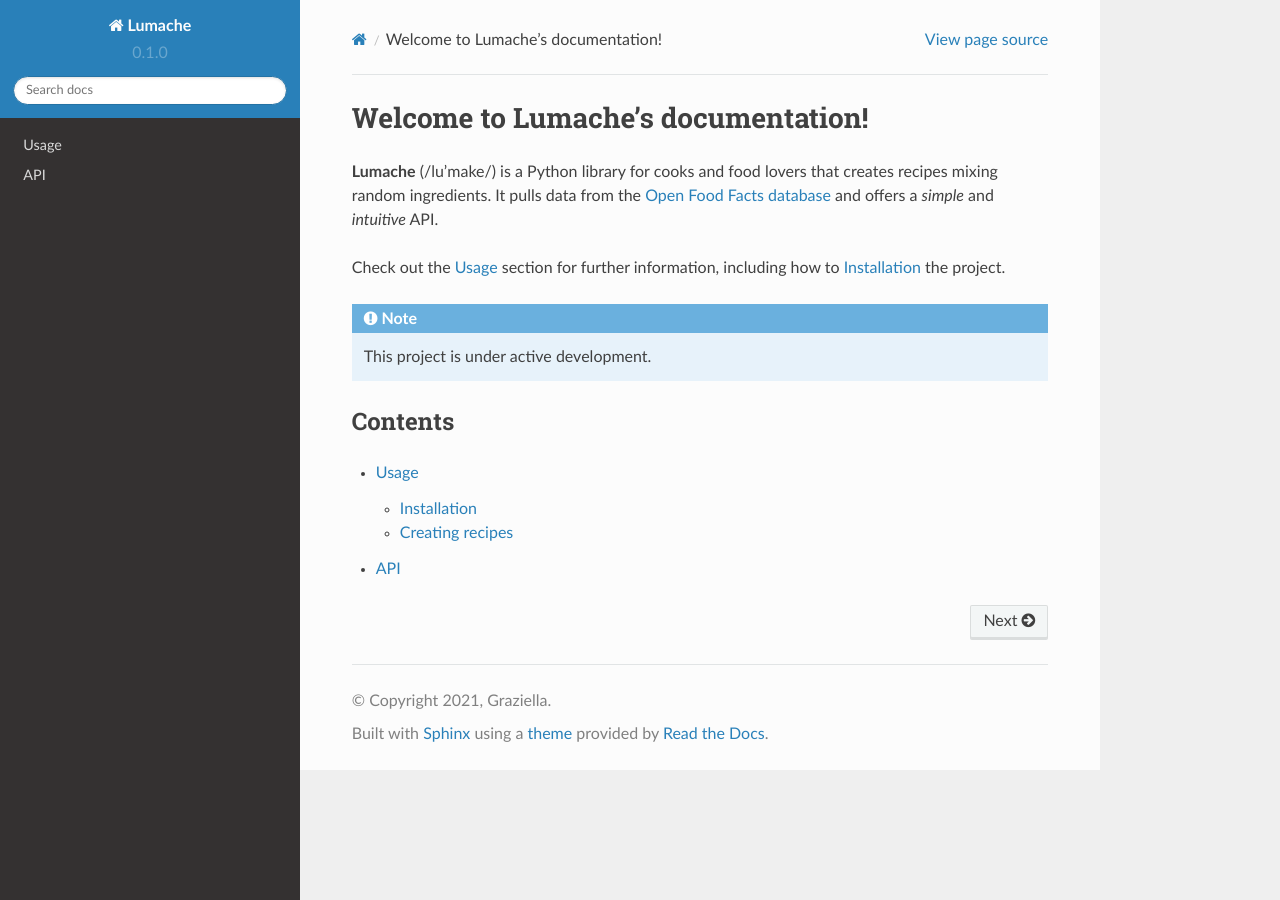
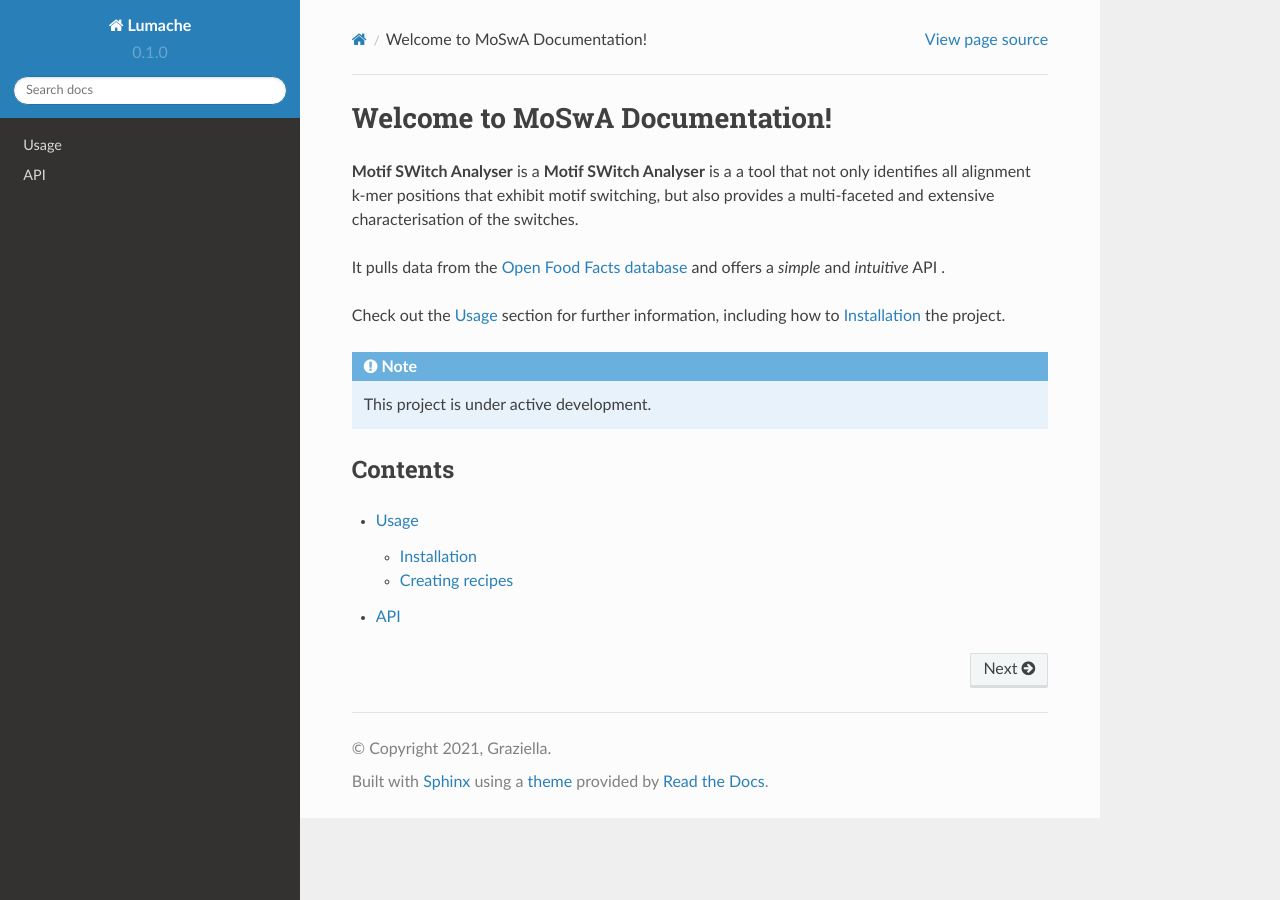
Before and after one commit to macelik/MoSwADocs, a Sphinx documentation site: the page built from docs/source/index.rst, in a window 1280 px wide. Built offline with Sphinx 7.4.7 and the Read the Docs theme 2.0.0, drawn with Linux system fonts in a browser that asks for light colours.

Commit message:
Update index.rst

```diff
--- a/docs/source/index.rst
+++ b/docs/source/index.rst
@@ -1,10 +1,12 @@
-Welcome to Lumache's documentation!
+Welcome to MoSwA Documentation!
 ===================================
 
-**Lumache** (/lu'make/) is a Python library for cooks and food lovers
-that creates recipes mixing random ingredients.
+**Motif SWitch Analyser** is a **Motif SWitch Analyser** is a a tool that not only identifies all alignment k-mer positions that exhibit
+motif switching, but also provides a multi-faceted and extensive characterisation of the switches.
+
 It pulls data from the `Open Food Facts database <https://world.openfoodfacts.org/>`_
-and offers a *simple* and *intuitive* API.
+and offers a *simple* and *intuitive* API
+.
 
 Check out the :doc:`usage` section for further information, including
 how to :ref:`installation` the project.
```
